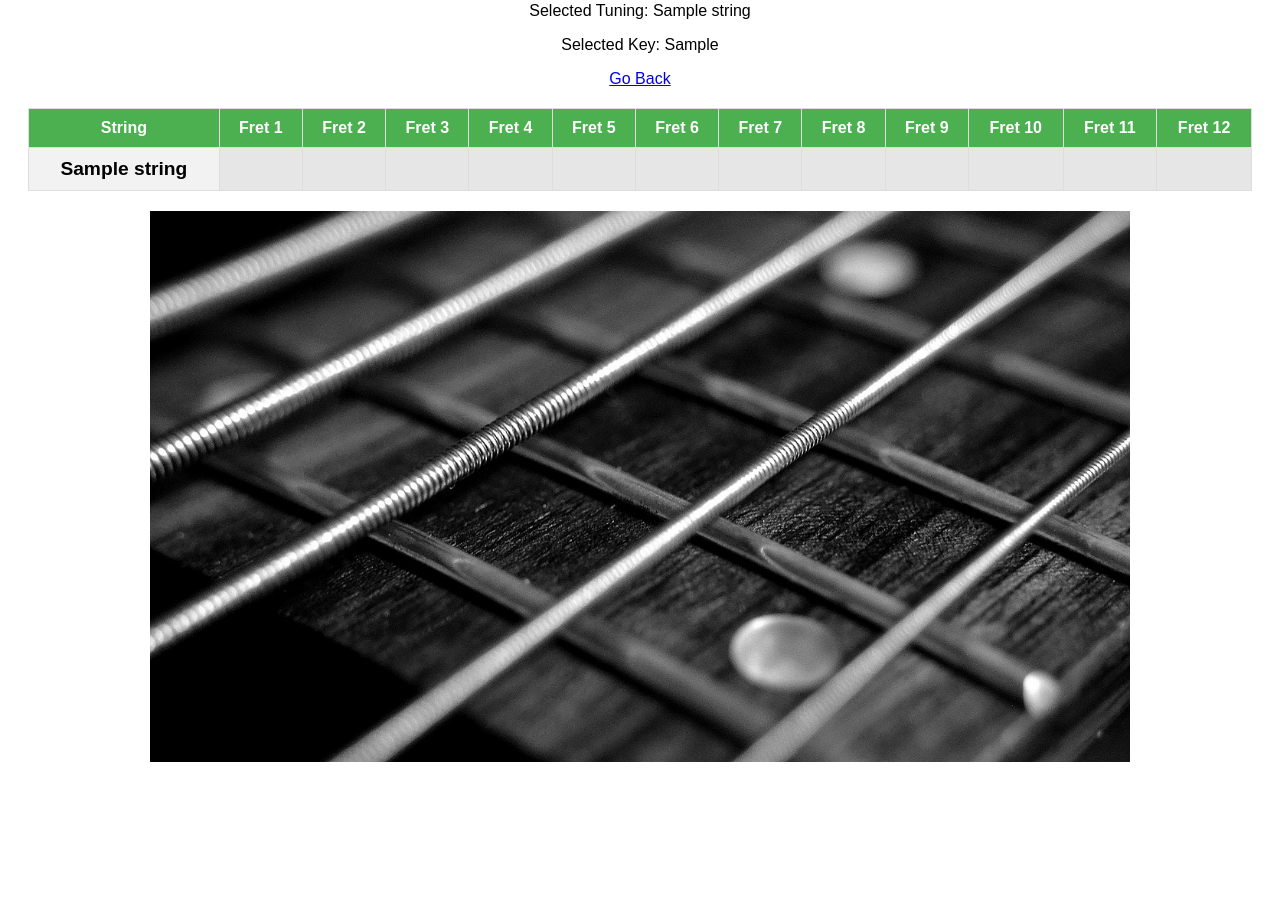
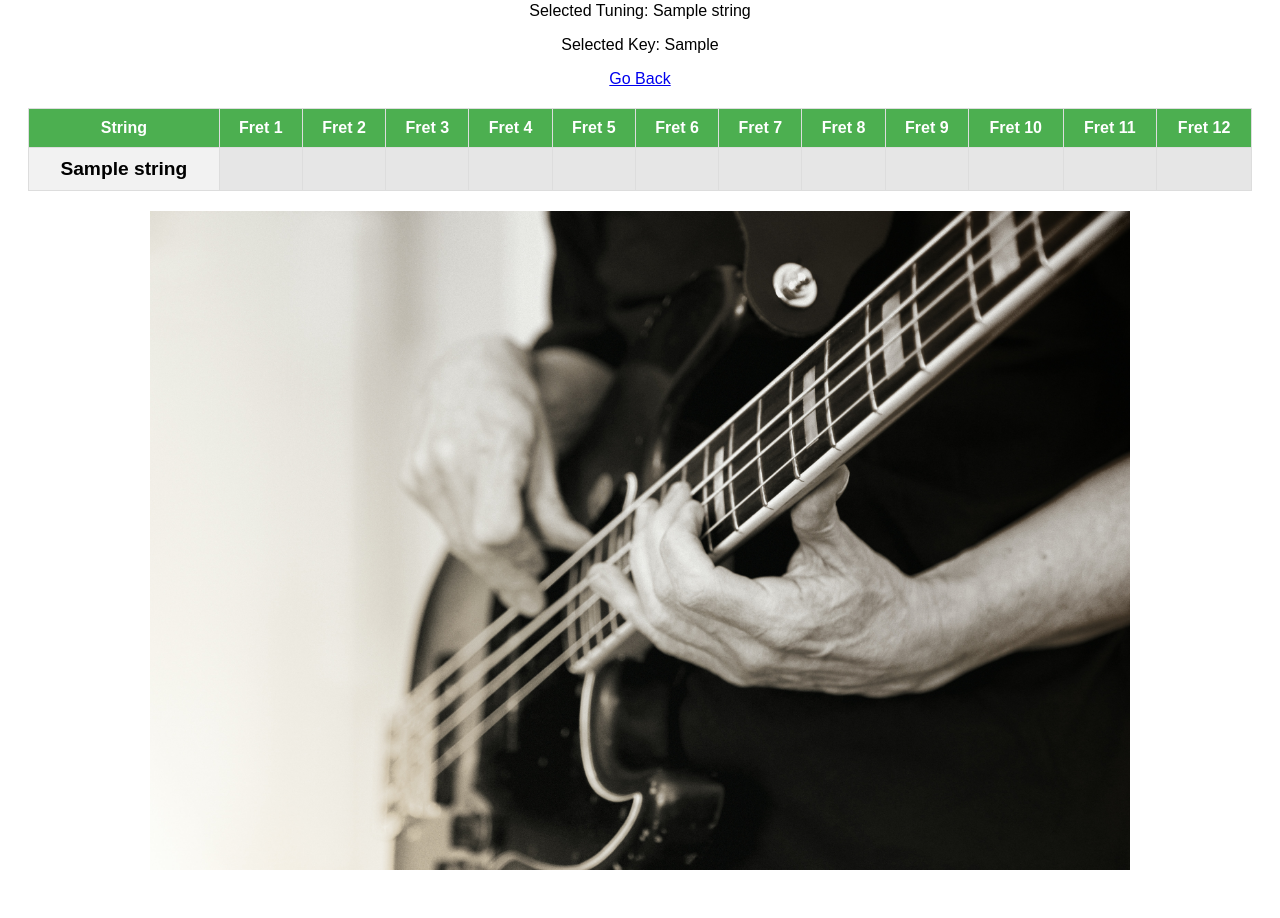
Before and after one commit to kyhuber/FretWizard-Gen1, a Python web app: template templates/fretboard.html in a window 1280 px wide. Shown: the part 187-1105 px from the top of the page. Before the commit the page ends 949 px from the top, so only its background shows below. Run offline with Jinja, Linux system fonts and the light colour scheme; the template is opened without the code that fills it: most values are stand-ins (such as "Sample title", 1, 10 or a date in 2020).

Commit message:
New fretboard photo

```diff
--- a/templates/fretboard.html
+++ b/templates/fretboard.html
@@ -78,7 +78,7 @@
     <p><a href="/">Go Back</a></p>
 
     <!-- Fretboard layout -->
-    <table class="table"> <!-- Change the class here -->
+    <table class="table">
         <thead>
             <tr>
                 <th>String</th>
@@ -106,7 +106,7 @@
         </tbody>
     </table>
 
-    <img src="{{ url_for('static', filename='fretboard_photo.jpg') }}" alt="Fretboard Photo" class="fretboard-image">
+    <img src="{{ url_for('static', filename='fretboard_hands.jpg') }}" alt="Fretboard Hands" class="fretboard-image">
 
  </body>
 </html>
```
Also changed, not shown: static/fretboard_hands.jpg (added).
